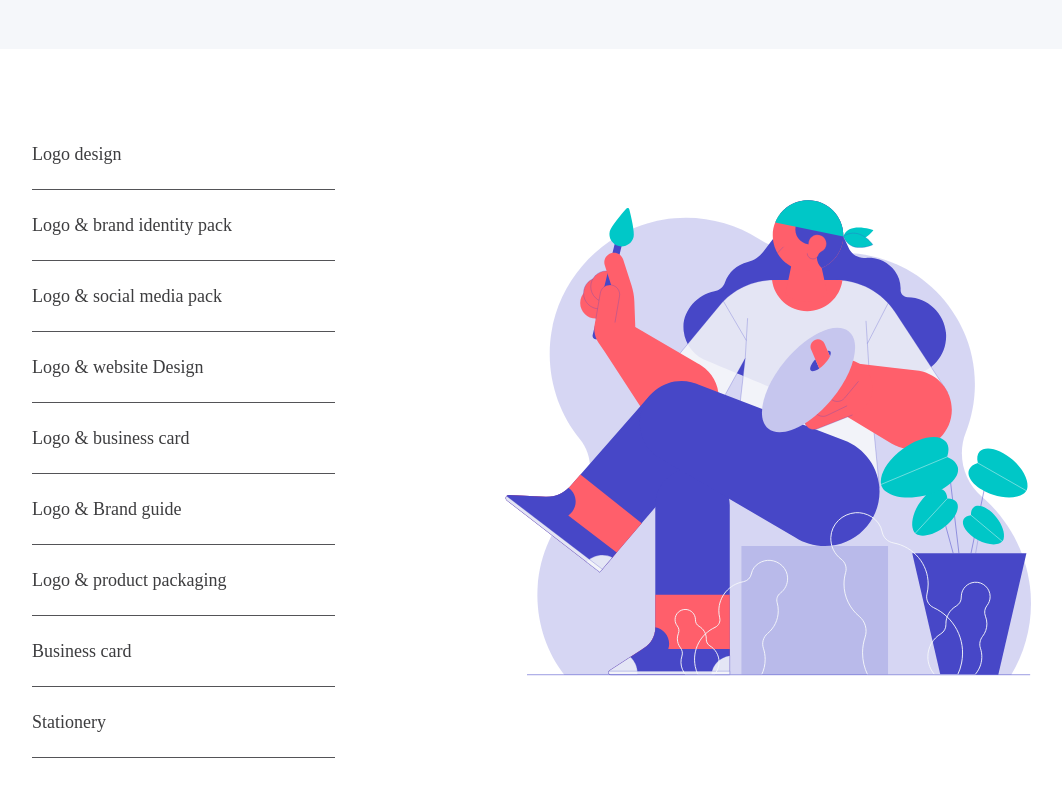
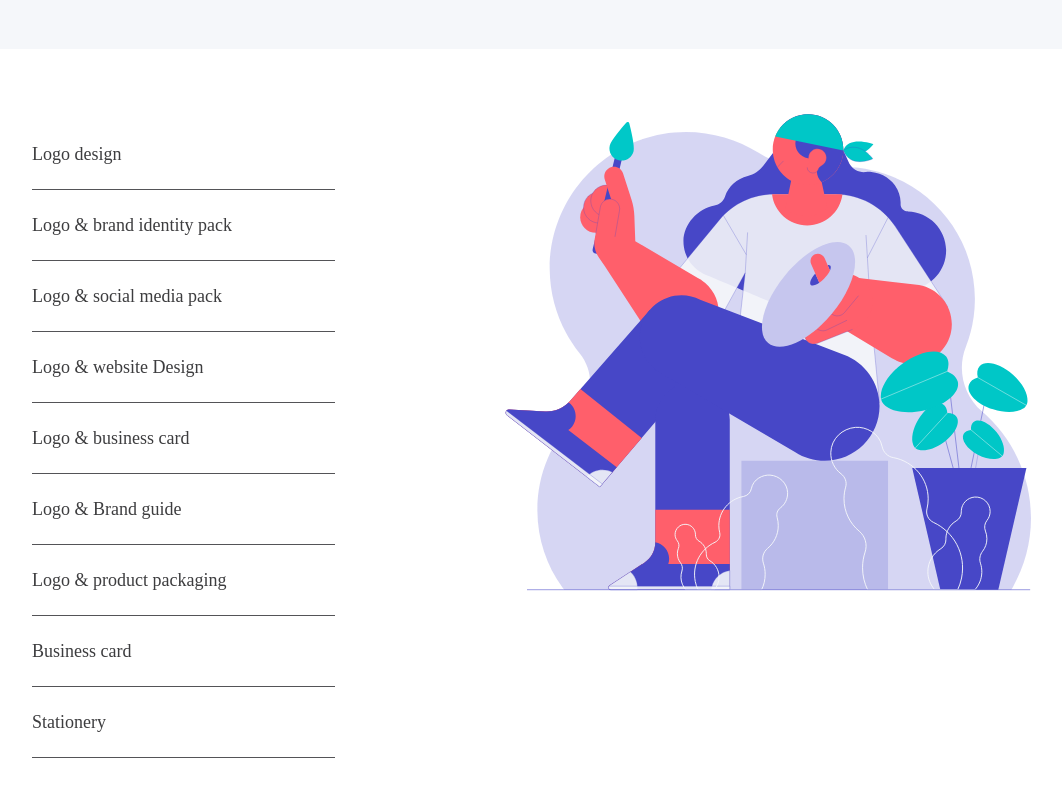
Before and after one commit to toffa0/77ssDesign, a Next.js app: page /categories2 in a window 1280 px wide. Shown: the part 431-1228 px from the top of the page, without its empty margins (121-1183 px from the left). Built offline with nearby package versions, Linux system fonts and the light colour scheme; a web font is replaced by a local one.

Commit message:
indexCatpage

```diff
--- a/pages/categories2.js
+++ b/pages/categories2.js
@@ -153,7 +153,7 @@ const Categories2 = () => {
       </div>
       <div className="max ">
         <div
-          className="fl  mt-60 jst-SB ali-cen mb-250"
+          className="fl  mt-60 jst-SB mb-250"
           //   487px
           style={{ height: "fit-content" }}
         >
```
